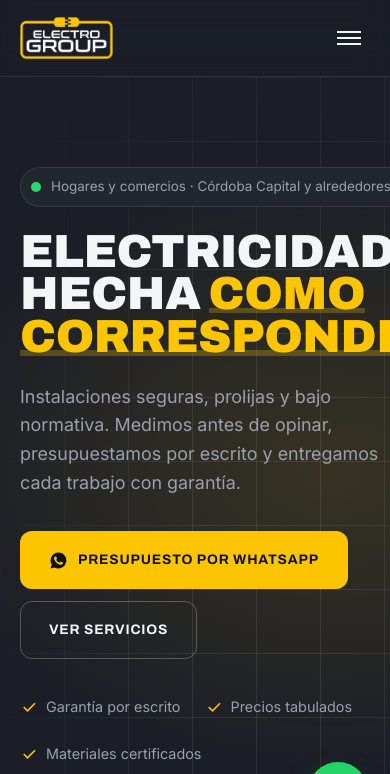
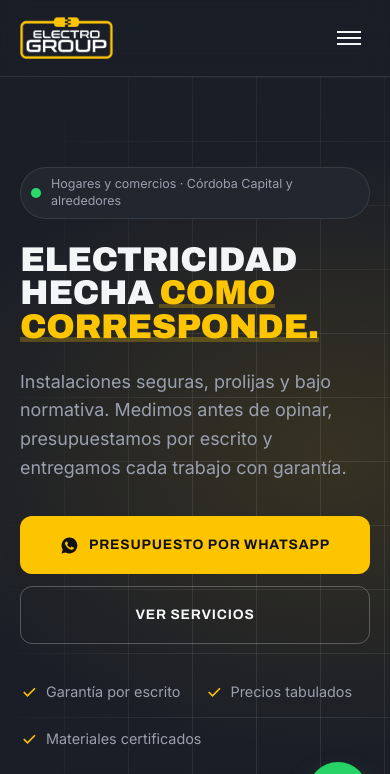
Before and after one commit to mgserviciosejecutivos/paginas, a plain HTML site: page electrogroup/index.html in a window 390 px wide. Shown: the top 774 px of the page. Drawn offline with Linux system fonts and the light colour scheme.

Commit message:
Electro Group: ajuste version celular

```diff
--- a/electrogroup/index.html
+++ b/electrogroup/index.html
@@ -45,6 +45,8 @@ section{position:relative;overflow:hidden}
 .hero{padding:90px 0 100px;background:radial-gradient(700px 500px at 85% 30%,rgba(253,197,0,.12),transparent 60%),radial-gradient(600px 400px at 0% 100%,rgba(59,108,255,.12),transparent 60%)}
 .hero::before{content:"";position:absolute;inset:0;background-image:linear-gradient(var(--line) 1px,transparent 1px),linear-gradient(90deg,var(--line) 1px,transparent 1px);background-size:64px 64px;mask-image:radial-gradient(ellipse at 70% 40%,#000 20%,transparent 75%);-webkit-mask-image:radial-gradient(ellipse at 70% 40%,#000 20%,transparent 75%);pointer-events:none}
 .hero .wrap{display:grid;grid-template-columns:1.15fr .85fr;gap:56px;align-items:center;position:relative}
+.hero .wrap>*{min-width:0}
+.hero h1{overflow-wrap:break-word}
 .pill{display:inline-flex;align-items:center;gap:10px;border:1px solid var(--line);background:var(--bg2);border-radius:999px;padding:8px 16px 8px 10px;font-size:.84rem;color:var(--muted)}
 .pill i{width:10px;height:10px;border-radius:50%;background:#2BD96B;box-shadow:0 0 0 4px rgba(43,217,107,.18);animation:pulse 2s infinite}
 @keyframes pulse{50%{box-shadow:0 0 0 8px rgba(43,217,107,0)}}
@@ -158,7 +160,15 @@ footer img{height:34px}
  .ugrid{grid-template-columns:1fr}
  .alert h3{font-size:1.05rem}
  .gtxt,.gpro{padding:40px 24px}
- .hero h1{font-stretch:105%}
+ .hero h1{font-stretch:100%;font-size:8.8vw;line-height:.98}
+ .pill{white-space:normal;font-size:.78rem;line-height:1.35;padding:8px 14px 8px 10px}
+ .pill i{flex:none}
+ .h2{font-stretch:100%;font-size:8.4vw}
+ .alert h3{font-stretch:100%}
+ .btn{white-space:normal;text-align:center;justify-content:center}
+ .ctas .btn{width:100%}
+ .sc h3,.cs h4,.ps h4{font-stretch:100%}
+ .ucall b{font-size:1.4rem}
  .panel{padding:20px}.panel .bolt{right:-6px;top:-18px;width:60px;height:60px}
 }
 </style>
```
